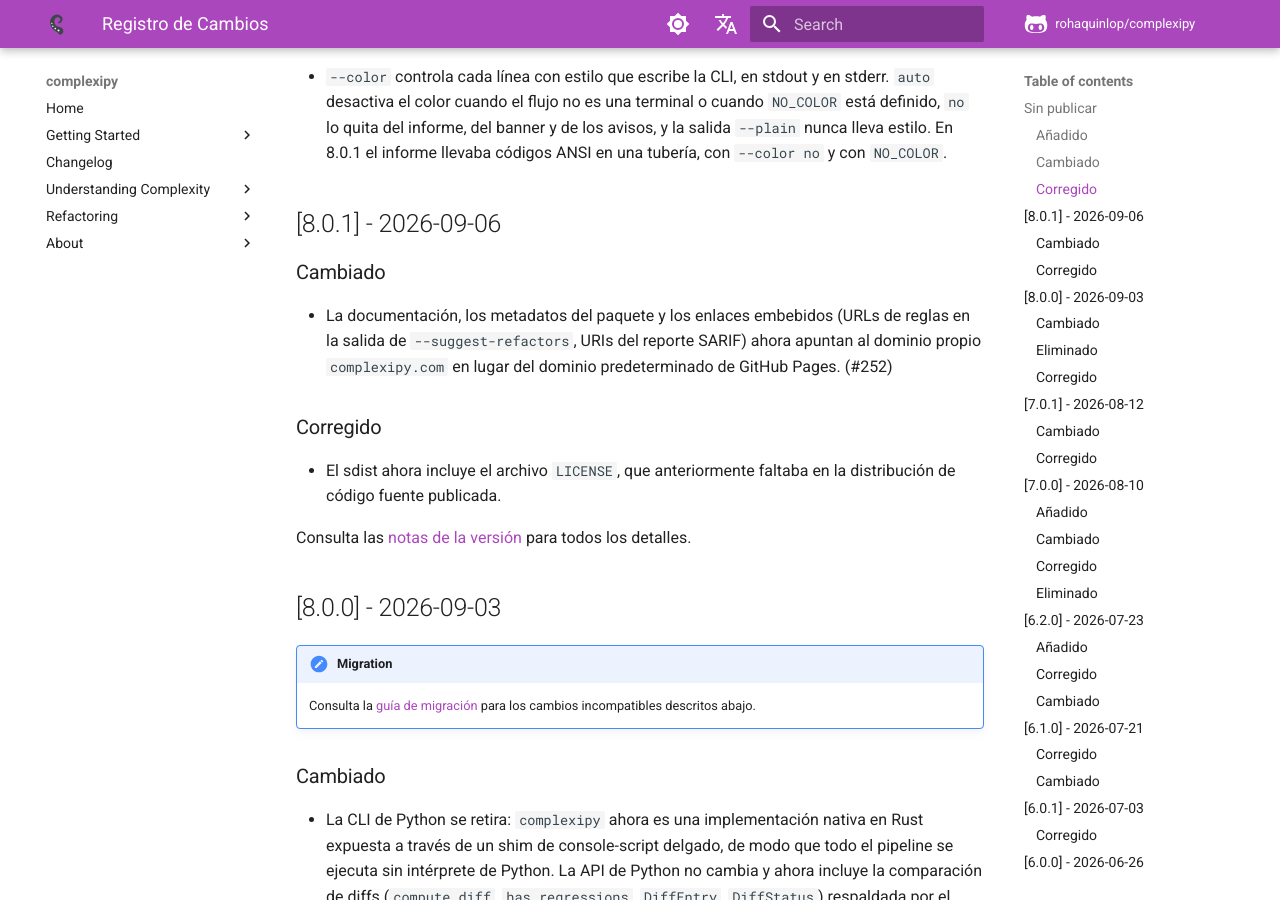
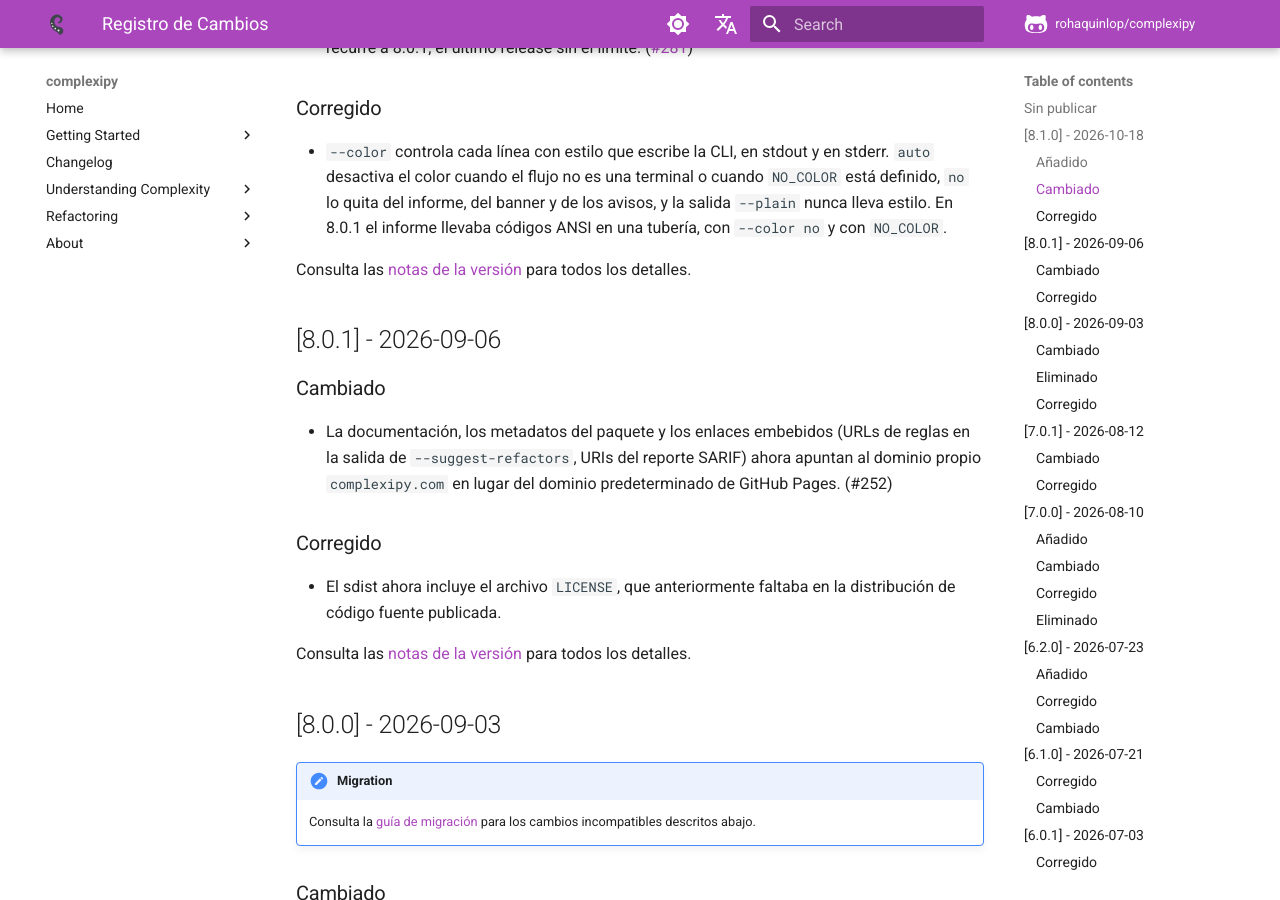
Before and after one commit to rohaquinlop/complexipy, an MkDocs documentation site: the page built from docs/es/changelog.md, in a window 1280 px wide and 900 px high, scrolled down 3378 px. Built offline with MkDocs 1.6.1 and Material for MkDocs 9.7.7, drawn with Linux system fonts in a browser that asks for light colours; comment, search, counter and statistics services are not loaded.

Commit message:
docs(changelog): release 8.1.0

```diff
--- a/docs/es/changelog.md
+++ b/docs/es/changelog.md
@@ -5,6 +5,8 @@
 GitHub con todos los detalles.
 
 ## Sin publicar
+
+## [8.1.0] - 2026-10-18
 
 ### Añadido
 
@@ -172,6 +174,9 @@
   cuando `NO_COLOR` está definido, `no` lo quita del informe, del banner y de
   los avisos, y la salida `--plain` nunca lleva estilo. En 8.0.1 el informe
   llevaba códigos ANSI en una tubería, con `--color no` y con `NO_COLOR`.
+
+Consulta las [notas de la versión](https://github.com/rohaquinlop/complexipy/releases/tag/8.1.0)
+para todos los detalles.
 
 ## [8.0.1] - 2026-09-06
 
```
Also changed, not shown: CHANGELOG.md (+5 -0 lines).
